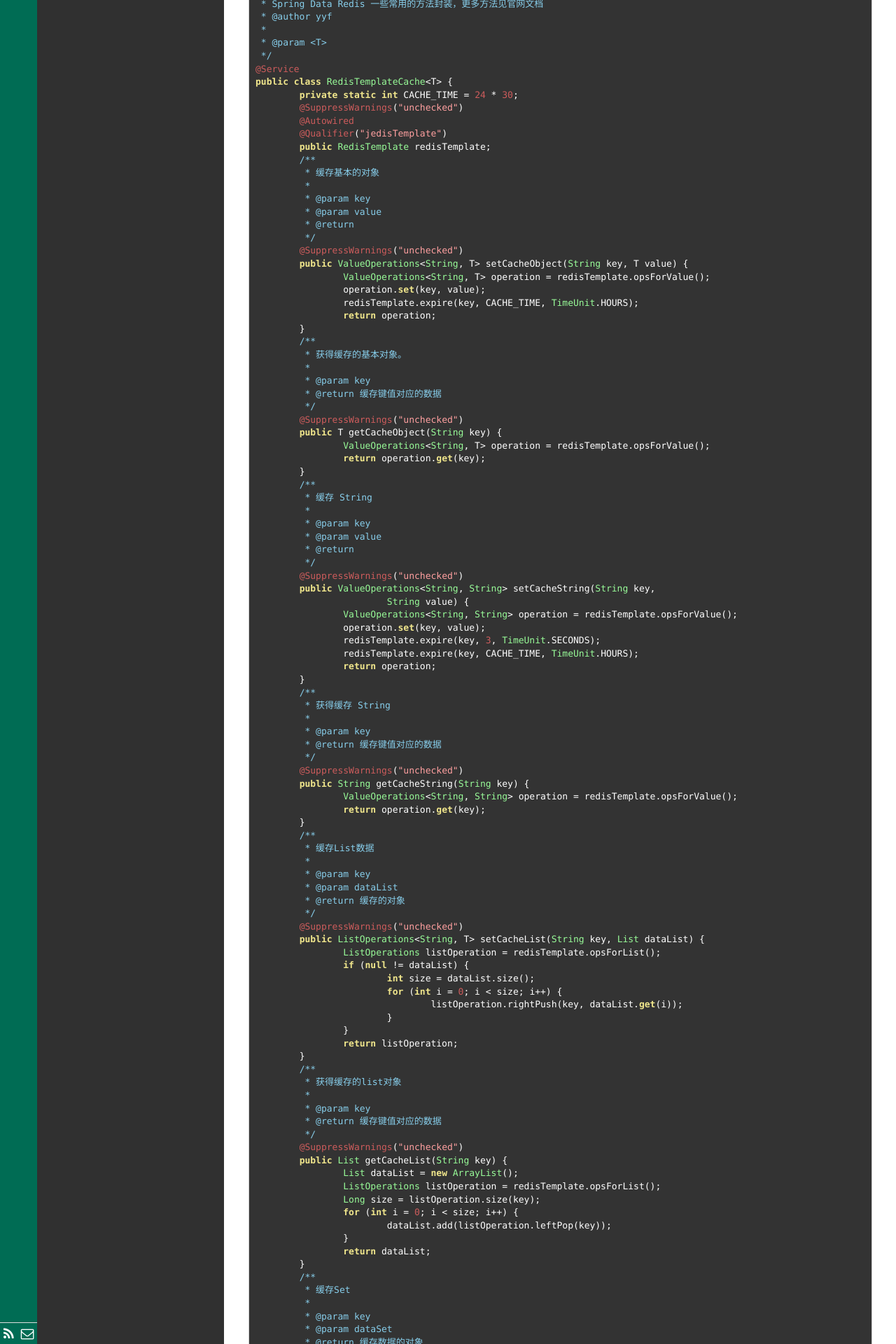
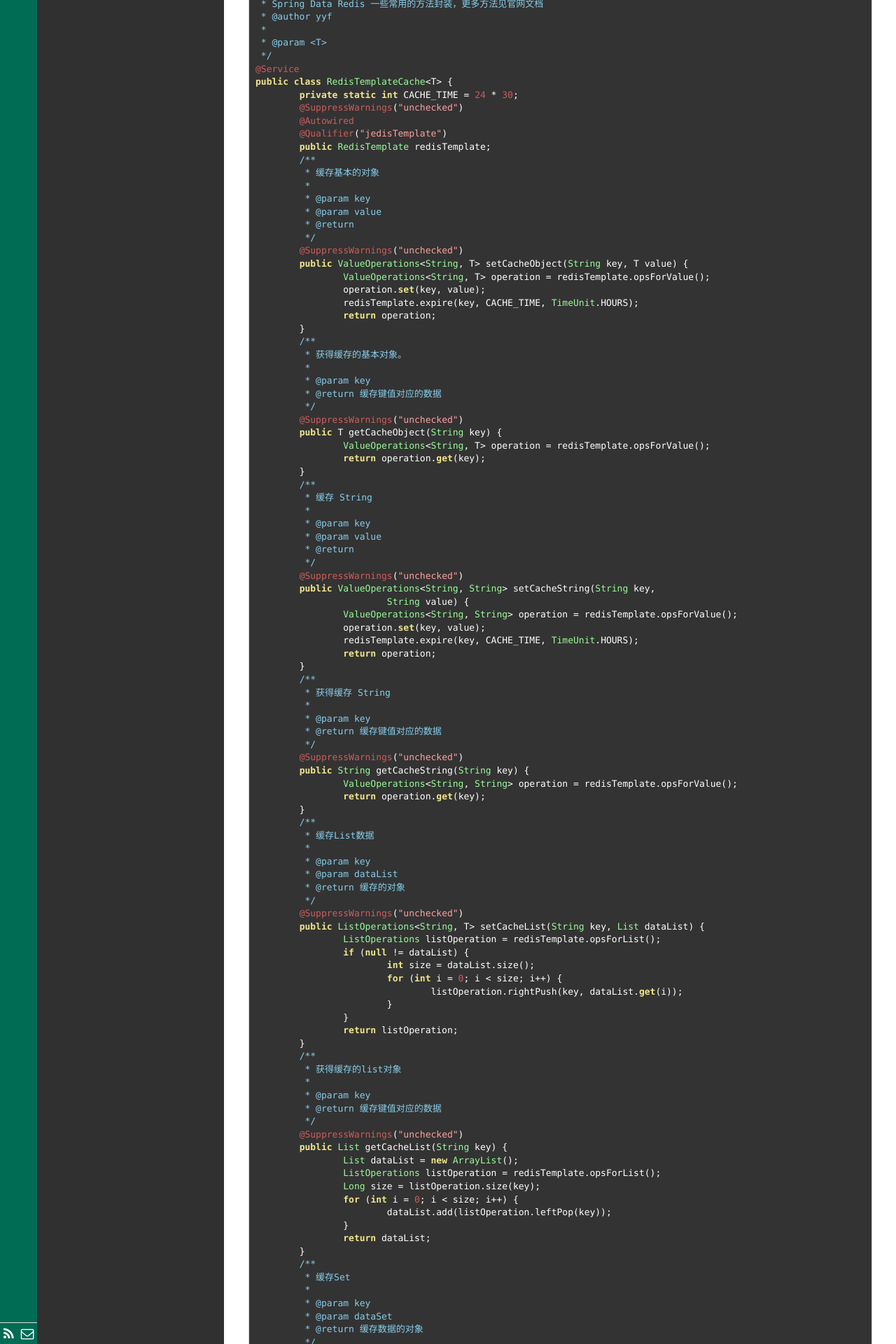
Before and after one commit to yeyafei/yeyafei.github.io, a Jekyll site: the page built from _posts/技术/2016-11-25-Redis.md, in a window 1280 px wide. Shown: the part 3080-5000 px from the top of the page at 70% size. Built offline with Jekyll 4.4.1, drawn with Linux system fonts in a browser that asks for light colours; Markdown is read by kramdown in place of the engine named in the settings; comment, search, counter and statistics services are not loaded.

Commit message:
change one error in  redis

```diff
--- a/_posts/技术/2016-11-25-Redis.md
+++ b/_posts/技术/2016-11-25-Redis.md
@@ -202,7 +202,6 @@ public class RedisTemplateCache<T> {
 			String value) {
 		ValueOperations<String, String> operation = redisTemplate.opsForValue();
 		operation.set(key, value);
-		redisTemplate.expire(key, 3, TimeUnit.SECONDS);
 		redisTemplate.expire(key, CACHE_TIME, TimeUnit.HOURS);
 		return operation;
 	}
```
